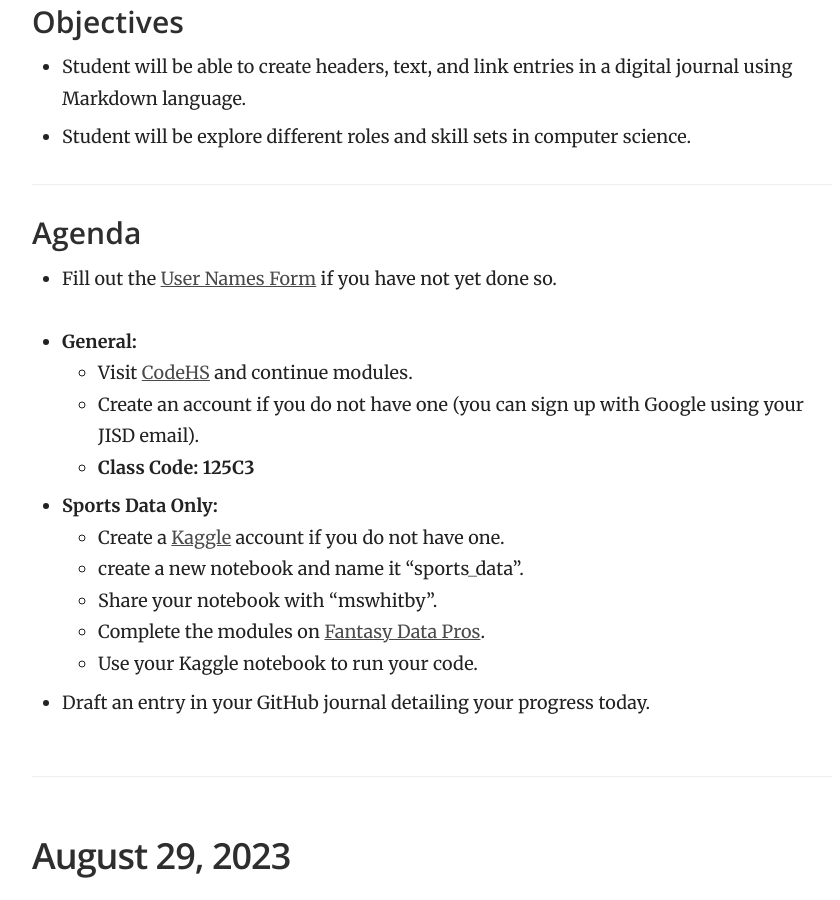
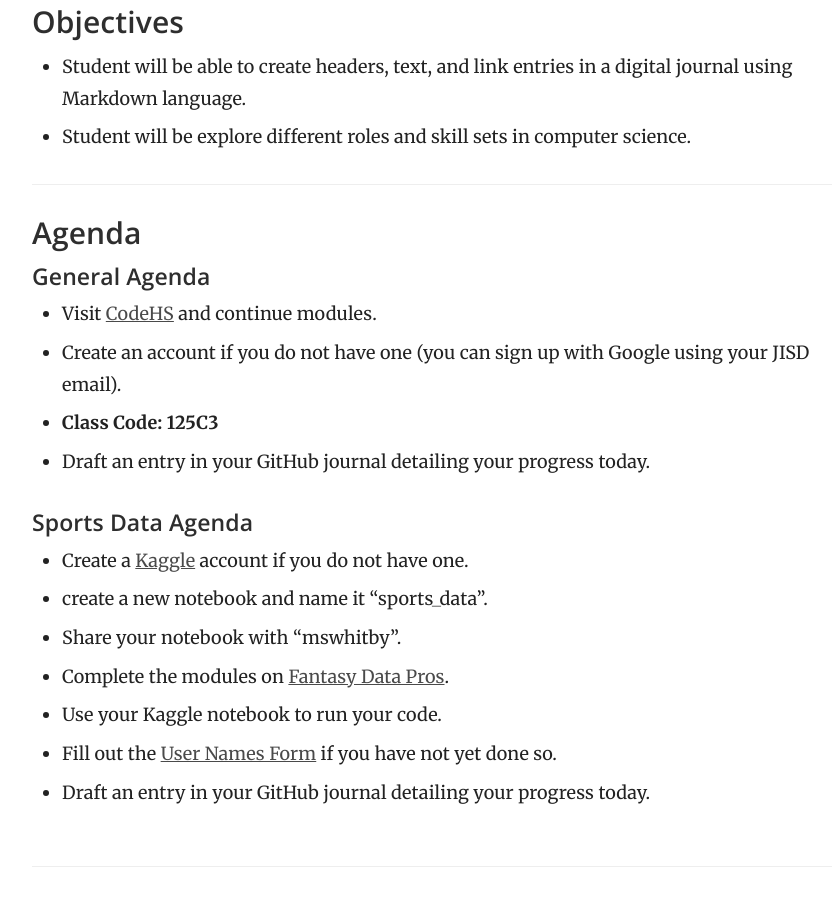
Before and after one commit to mswhitby/classroom, a Jekyll site: the page built from _docs/courses/cs1.md, in a window 1280 px wide and 900 px high, scrolled down 548 px. Shown: the whole window, without its empty margins (358-1198 px from the left). Built offline with Jekyll 4.4.1, drawn with Linux system fonts in a browser that asks for light colours.

Commit message:
Updated lessons

```diff
--- a/_docs/courses/cs1.md
+++ b/_docs/courses/cs1.md
@@ -20,20 +20,21 @@ order: 2
 
 ### Agenda
 
+#### General Agenda
+
+- Visit [CodeHS](https://codehs.com/go/125C3) and continue modules.
+- Create an account if you do not have one (you can sign up with Google using your JISD email).
+- **Class Code: 125C3**
+- Draft an entry in your GitHub journal detailing your progress today.
+
+#### Sports Data Agenda
+
+- Create a [Kaggle](https://www.kaggle.com/) account if you do not have one.
+- create a new notebook and name it "sports_data".
+- Share your notebook with "mswhitby".
+- Complete the modules on [Fantasy Data Pros](https://fantasydatapros.com).
+- Use your Kaggle notebook to run your code.
 - Fill out the [User Names Form](https://forms.gle/W9AinBmFJYDqwMq37) if you have not yet done so.
-
-- **General:**
-  - Visit [CodeHS](https://codehs.com/go/125C3) and continue modules.
-  - Create an account if you do not have one (you can sign up with Google using your JISD email).
-  - **Class Code: 125C3**
-
-- **Sports Data Only:**
-  - Create a [Kaggle](https://www.kaggle.com/) account if you do not have one.
-  - create a new notebook and name it "sports_data".
-  - Share your notebook with "mswhitby".
-  - Complete the modules on [Fantasy Data Pros](https://fantasydatapros.com).
-  - Use your Kaggle notebook to run your code.
-
 - Draft an entry in your GitHub journal detailing your progress today.
 
 ----
```
Also changed, not shown: _docs/courses/csf.md (+2 -2 lines).
